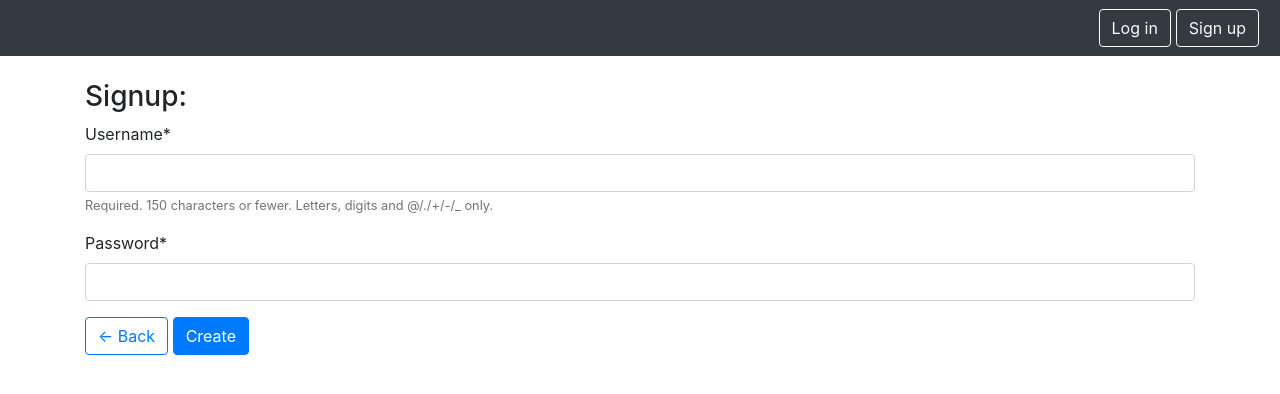
After one commit to zonagilreath/wdc-class-material-auth-sessions-commands, a Django app: page /signup/ in a window 1280 px wide. The commit adds this page. Shown: the top 394 px of the page. Run offline with Django 3.2, Linux system fonts and the light colour scheme; some libraries are stand-ins or nearby versions.

Commit message:
Implement signup functionality

```diff
--- a/sample_project/sample_app/forms.py
+++ b/sample_project/sample_app/forms.py
@@ -1,5 +1,6 @@
 from django import forms
 
+from django.contrib.auth.models import User
 from .models import Country, Author, Book
 
 
@@ -8,3 +9,11 @@ class BookForm(forms.ModelForm):
     class Meta:
         model = Book
         fields = ['title', 'author', 'isbn', 'popularity']
+
+
+class SignUpForm(forms.ModelForm):
+    password = forms.CharField(widget=forms.PasswordInput())
+
+    class Meta:
+        model = User
+        fields = ['username']
--- a/sample_project/sample_app/templates/base.html
+++ b/sample_project/sample_app/templates/base.html
@@ -16,6 +16,10 @@
       a {
         color: black;
       }
+
+      .nav-item {
+        margin-right: 5px;
+      }
     </style>
   </head>
   <body class="container">
@@ -28,6 +32,7 @@
         <li class="nav-item"><a class="btn btn-outline-light" href="/accounts/logout">Log out</a></li>
       {% else %}
         <li class="nav-item"><a class="btn btn-outline-light" href="/accounts/login">Log in</a></li>
+        <li class="nav-item"><a class="btn btn-outline-light" href="/signup">Sign up</a></li>
       {% endif %}
       </ul>
     </nav>
--- /dev/null
+++ b/sample_project/sample_app/templates/signup.html
@@ -0,0 +1,12 @@
+{% extends "base.html" %}
+{% load crispy_forms_tags %}
+
+{% block main %}
+  <form action="/signup/" method="POST">
+    <p class="h3">Signup:</p>
+    {% csrf_token %}
+    {{signup_form|crispy}}
+    <a href="/"><button type="button" class="btn btn-outline-primary">← Back</button></a>
+    <input type="submit" value="Create" class="btn btn-primary">
+  </form>
+{% endblock %}
--- a/sample_project/sample_app/urls.py
+++ b/sample_project/sample_app/urls.py
@@ -16,4 +16,6 @@ urlpatterns = [
     path('favorites/', views.favorites, name='favorites'),
     path('add-to-favorites/', views.add_to_favorites, name='add_to_favorites'),
     path('remove-from-favorites/', views.remove_from_favorites, name='remove_from_favorites'),
+
+    path('signup/', views.signup, name='signup'),
 ]
--- a/sample_project/sample_app/views.py
+++ b/sample_project/sample_app/views.py
@@ -2,11 +2,13 @@ from datetime import datetime
 
 from django.urls import reverse
 from django.http import HttpResponseNotFound
+from django.contrib.auth.models import User
+from django.contrib.auth import authenticate, login
 from django.contrib.auth.decorators import login_required, user_passes_test
 from django.shortcuts import render, redirect, get_object_or_404
 
-from .forms import BookForm
 from .models import Author, Book
+from .forms import BookForm, SignUpForm
 
 
 def is_staff(user):
@@ -138,3 +140,26 @@ def remove_from_favorites(request):
         request.session['favorite_books'].remove(request.POST.get('book_id'))
         request.session.save()
     return redirect('index')
+
+
+def signup(request):
+    if request.method == 'GET':
+        signup_form = SignUpForm()
+        return render(
+            request,
+            'signup.html',
+            context={'signup_form': signup_form}
+        )
+    elif request.method == 'POST':
+        signup_form = SignUpForm(request.POST)
+        if signup_form.is_valid():
+            user = User.objects.create(username=request.POST['username'])
+            user.set_password(request.POST['password'])
+            user.save()
+            login(request, user)
+            return redirect('index')
+        return render(
+            request,
+            'signup.html',
+            context={'signup_form': signup_form}
+        )
```
Also changed, not shown: sample_project/sample_app/templates/registration/login.html (+3 -34 lines).
